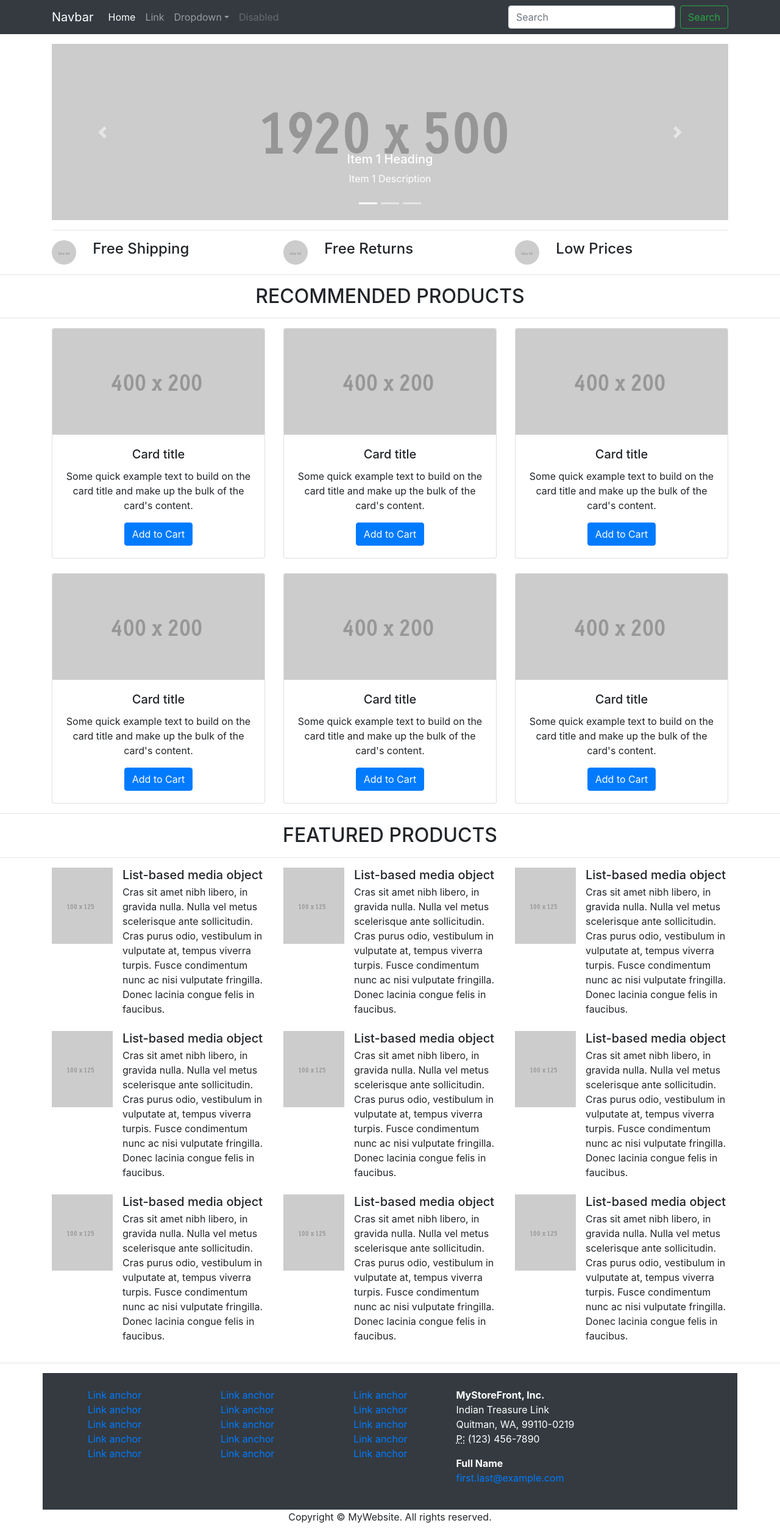
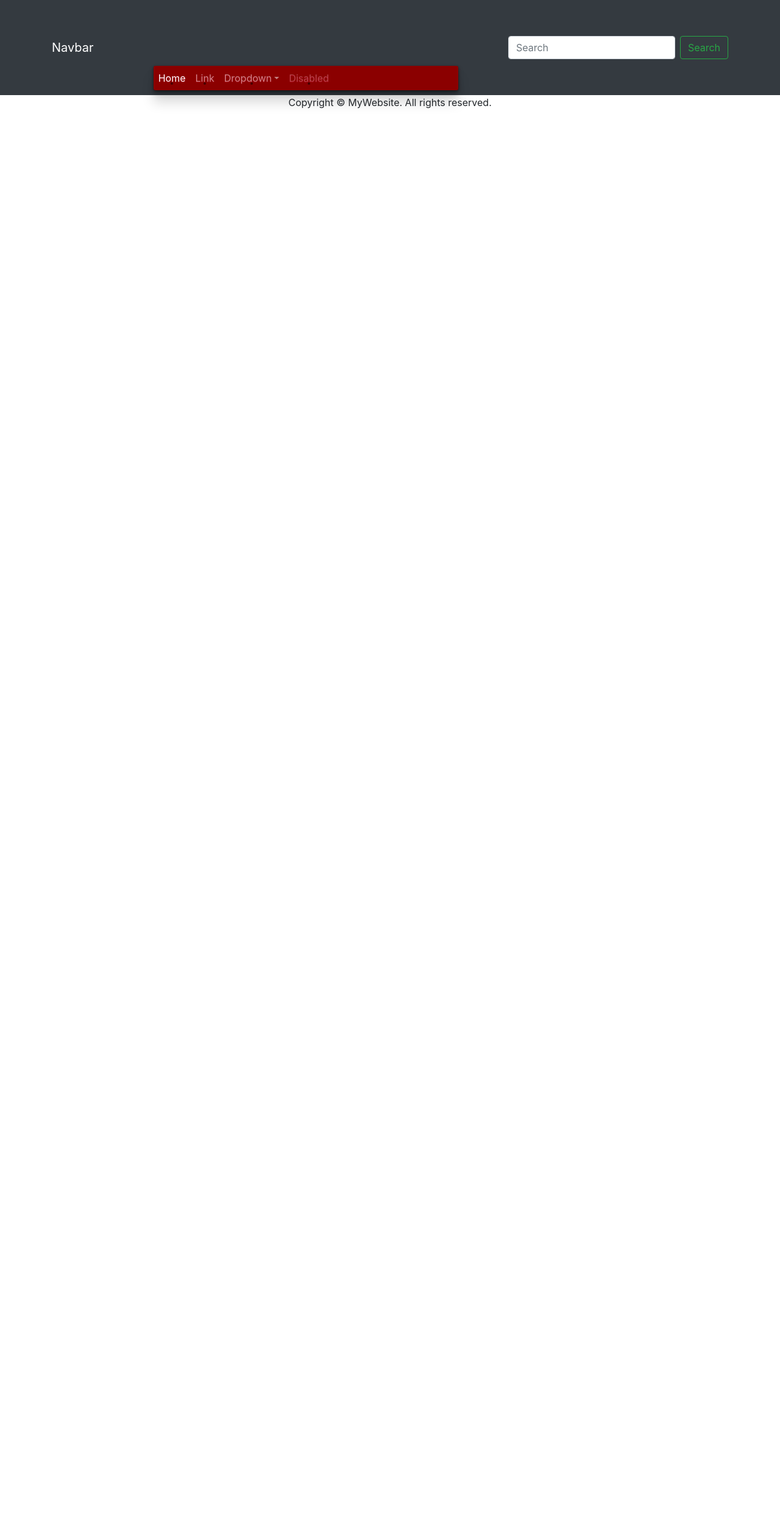
Before and after one commit to Araii22/korentin_cv, a PHP site: page /accueil.html in a window 1280 px wide. Shown: the whole page at 61% size. After the commit the page ends 178 px from the top, so only its background shows below. Run offline with PHP 8.4, Linux system fonts and the light colour scheme.

Commit message:
nettoyage de la page Accueil / renomer CV.css par Style.css

```diff
--- a/CV.php
+++ b/CV.php
@@ -3,7 +3,7 @@
 	<head>
 		<title> CV  Korentin Chaume </title>
 		<meta charset="UTF-8"/>
-		<link rel="stylesheet" type="text/css" href="CV.css">
+		<link rel="stylesheet" type="text/css" href="public/css/style.css">
 	</head>
 	<body class="background">
 
--- a/Formations.php
+++ b/Formations.php
@@ -3,7 +3,7 @@
 	<head>
 		<title> CV de Korentin Chaume </title>
 		<meta charset="UTF-8"/>
-		<link rel="stylesheet" type="text/css" href="CV.css">
+		<link rel="stylesheet" type="text/css" href="public/css/style.css">
 	</head>
 	<header>
 		<?php echo "<h1> CV de Korentin Chaume	</h1>";
--- a/accueil.html
+++ b/accueil.html
@@ -1,12 +1,13 @@
 <!DOCTYPE html>
-<html lang="en">
+<html lang="fr">
   <head>
     <meta charset="utf-8">
     <meta http-equiv="X-UA-Compatible" content="IE=edge">
     <meta name="viewport" content="width=device-width, initial-scale=1">
-    <title>Bootstrap eCommerce Page Template</title>
+    <title>Korentin Chaume</title>
     <!-- Bootstrap -->
     <link href="public/css/bootstrap-4.0.0.css" rel="stylesheet">
+	<link href="public/css/style.css" rel="stylesheet">
   </head>
   <body>
     <nav class="navbar navbar-expand-lg navbar-dark bg-dark">
@@ -43,278 +44,9 @@
         </div>
       </div>
     </nav>
-    <div class="container mt-3">
-      <div class="row">
-        <div class="col-12">
-          <div id="carouselExampleControls" class="carousel slide" data-ride="carousel">
-            <ol class="carousel-indicators">
-              <li data-target="#carouselExampleControls" data-slide-to="0" class="active"></li>
-              <li data-target="#carouselExampleControls" data-slide-to="1"></li>
-              <li data-target="#carouselExampleControls" data-slide-to="2"></li>
-            </ol>
-            <div class="carousel-inner">
-              <div class="carousel-item active">
-                <img class="d-block w-100" src="public/images/1920x500.gif" alt="First slide">
-                <div class="carousel-caption d-none d-md-block">
-                  <h5>Item 1 Heading</h5>
-                  <p>Item 1 Description</p>
-                </div>
-              </div>
-              <div class="carousel-item">
-                <img class="d-block w-100" src="public/images/1920x500.gif" alt="Second slide">
-                <div class="carousel-caption d-none d-md-block">
-                  <h5>Item 2 Heading</h5>
-                  <p>Item 2 Description</p>
-                </div>
-              </div>
-              <div class="carousel-item">
-                <img class="d-block w-100" src="public/images/1920x500.gif" alt="Third slide">
-                <div class="carousel-caption d-none d-md-block">
-                  <h5>Item 3 Heading</h5>
-                  <p>Item 3 Description</p>
-                </div>
-              </div>
-            </div>
-            <a class="carousel-control-prev" href="#carouselExampleControls" role="button" data-slide="prev">
-            <span class="carousel-control-prev-icon" aria-hidden="true"></span>
-            <span class="sr-only">Previous</span>
-            </a>
-            <a class="carousel-control-next" href="#carouselExampleControls" role="button" data-slide="next">
-            <span class="carousel-control-next-icon" aria-hidden="true"></span>
-            <span class="sr-only">Next</span>
-            </a>
-          </div>
-        </div>
-      </div>
-      <hr>
-    </div>
-    <div class="container">
-      <div class="row">
-        <div class="col-4">
-          <div class="row">
-            <div class="col-2"><img class="rounded-circle" alt="Free Shipping" src="public/images/40X40.gif"></div>
-            <div class="col-lg-6 col-10 ml-1">
-              <h4>Free Shipping</h4>
-            </div>
-          </div>
-        </div>
-        <div class="col-4">
-          <div class="row">
-            <div class="col-2"><img class="rounded-circle" alt="Free Shipping" src="public/images/40X40.gif"></div>
-            <div class="col-lg-6 col-10 ml-1">
-              <h4>Free Returns</h4>
-            </div>
-          </div>
-        </div>
-        <div class="col-4">
-          <div class="row">
-            <div class="col-2"><img class="rounded-circle" alt="Free Shipping" src="public/images/40X40.gif"></div>
-            <div class="col-lg-6 col-10 ml-1">
-              <h4>Low Prices</h4>
-            </div>
-          </div>
-        </div>
-      </div>
-    </div>
-    <hr>
-    <h2 class="text-center">RECOMMENDED PRODUCTS</h2>
-    <hr>
-    <div class="container">
-      <div class="row text-center">
-        <div class="col-md-4 pb-1 pb-md-0">
-          <div class="card">
-            <img class="card-img-top" src="public/images/400X200.gif" alt="Card image cap">
-            <div class="card-body">
-              <h5 class="card-title">Card title</h5>
-              <p class="card-text">Some quick example text to build on the card title and make up the bulk of the card's content.</p>
-              <a href="#" class="btn btn-primary">Add to Cart</a>
-            </div>
-          </div>
-        </div>
-        <div class="col-md-4 pb-1 pb-md-0">
-          <div class="card">
-            <img class="card-img-top" src="public/images/400X200.gif" alt="Card image cap">
-            <div class="card-body">
-              <h5 class="card-title">Card title</h5>
-              <p class="card-text">Some quick example text to build on the card title and make up the bulk of the card's content.</p>
-              <a href="#" class="btn btn-primary">Add to Cart</a>
-            </div>
-          </div>
-        </div>
-        <div class="col-md-4 pb-1 pb-md-0">
-          <div class="card">
-            <img class="card-img-top" src="public/images/400X200.gif" alt="Card image cap">
-            <div class="card-body">
-              <h5 class="card-title">Card title</h5>
-              <p class="card-text">Some quick example text to build on the card title and make up the bulk of the card's content.</p>
-              <a href="#" class="btn btn-primary">Add to Cart</a>
-            </div>
-          </div>
-        </div>
-      </div>
-      <div class="row text-center mt-4">
-        <div class="col-md-4 pb-1 pb-md-0">
-          <div class="card">
-            <img class="card-img-top" src="public/images/400X200.gif" alt="Card image cap">
-            <div class="card-body">
-              <h5 class="card-title">Card title</h5>
-              <p class="card-text">Some quick example text to build on the card title and make up the bulk of the card's content.</p>
-              <a href="#" class="btn btn-primary">Add to Cart</a>
-            </div>
-          </div>
-        </div>
-        <div class="col-md-4 pb-1 pb-md-0">
-          <div class="card">
-            <img class="card-img-top" src="public/images/400X200.gif" alt="Card image cap">
-            <div class="card-body">
-              <h5 class="card-title">Card title</h5>
-              <p class="card-text">Some quick example text to build on the card title and make up the bulk of the card's content.</p>
-              <a href="#" class="btn btn-primary">Add to Cart</a>
-            </div>
-          </div>
-        </div>
-        <div class="col-md-4 pb-1 pb-md-0">
-          <div class="card">
-            <img class="card-img-top" src="public/images/400X200.gif" alt="Card image cap">
-            <div class="card-body">
-              <h5 class="card-title">Card title</h5>
-              <p class="card-text">Some quick example text to build on the card title and make up the bulk of the card's content.</p>
-              <a href="#" class="btn btn-primary">Add to Cart</a>
-            </div>
-          </div>
-        </div>
-      </div>
-    </div>
-    <hr>
-    <h2 class="text-center">FEATURED PRODUCTS</h2>
-    <hr>
-    <div class="container">
-      <div class="row">
-        <div class="col-lg-4">
-          <ul class="list-unstyled">
-            <li class="media">
-              <img class="mr-3" src="public/images/100X125.gif" alt="Generic placeholder image">
-              <div class="media-body">
-                <h5 class="mt-0 mb-1">List-based media object</h5>
-                Cras sit amet nibh libero, in gravida nulla. Nulla vel metus scelerisque ante sollicitudin. Cras purus odio, vestibulum in vulputate at, tempus viverra turpis. Fusce condimentum nunc ac nisi vulputate fringilla. Donec lacinia congue felis in faucibus.
-              </div>
-            </li>
-            <li class="media my-4">
-              <img class="mr-3" src="public/images/100X125.gif" alt="Generic placeholder image">
-              <div class="media-body">
-                <h5 class="mt-0 mb-1">List-based media object</h5>
-                Cras sit amet nibh libero, in gravida nulla. Nulla vel metus scelerisque ante sollicitudin. Cras purus odio, vestibulum in vulputate at, tempus viverra turpis. Fusce condimentum nunc ac nisi vulputate fringilla. Donec lacinia congue felis in faucibus.
-              </div>
-            </li>
-            <li class="media">
-              <img class="mr-3" src="public/images/100X125.gif" alt="Generic placeholder image">
-              <div class="media-body">
-                <h5 class="mt-0 mb-1">List-based media object</h5>
-                Cras sit amet nibh libero, in gravida nulla. Nulla vel metus scelerisque ante sollicitudin. Cras purus odio, vestibulum in vulputate at, tempus viverra turpis. Fusce condimentum nunc ac nisi vulputate fringilla. Donec lacinia congue felis in faucibus.
-              </div>
-            </li>
-          </ul>
-        </div>
-        <div class="col-lg-4">
-          <ul class="list-unstyled">
-            <li class="media">
-              <img class="mr-3" src="public/images/100X125.gif" alt="Generic placeholder image">
-              <div class="media-body">
-                <h5 class="mt-0 mb-1">List-based media object</h5>
-                Cras sit amet nibh libero, in gravida nulla. Nulla vel metus scelerisque ante sollicitudin. Cras purus odio, vestibulum in vulputate at, tempus viverra turpis. Fusce condimentum nunc ac nisi vulputate fringilla. Donec lacinia congue felis in faucibus.
-              </div>
-            </li>
-            <li class="media my-4">
-              <img class="mr-3" src="public/images/100X125.gif" alt="Generic placeholder image">
-              <div class="media-body">
-                <h5 class="mt-0 mb-1">List-based media object</h5>
-                Cras sit amet nibh libero, in gravida nulla. Nulla vel metus scelerisque ante sollicitudin. Cras purus odio, vestibulum in vulputate at, tempus viverra turpis. Fusce condimentum nunc ac nisi vulputate fringilla. Donec lacinia congue felis in faucibus.
-              </div>
-            </li>
-            <li class="media">
-              <img class="mr-3" src="public/images/100X125.gif" alt="Generic placeholder image">
-              <div class="media-body">
-                <h5 class="mt-0 mb-1">List-based media object</h5>
-                Cras sit amet nibh libero, in gravida nulla. Nulla vel metus scelerisque ante sollicitudin. Cras purus odio, vestibulum in vulputate at, tempus viverra turpis. Fusce condimentum nunc ac nisi vulputate fringilla. Donec lacinia congue felis in faucibus.
-              </div>
-            </li>
-          </ul>
-        </div>
-        <div class="col-lg-4">
-          <ul class="list-unstyled">
-            <li class="media">
-              <img class="mr-3" src="public/images/100X125.gif" alt="Generic placeholder image">
-              <div class="media-body">
-                <h5 class="mt-0 mb-1">List-based media object</h5>
-                Cras sit amet nibh libero, in gravida nulla. Nulla vel metus scelerisque ante sollicitudin. Cras purus odio, vestibulum in vulputate at, tempus viverra turpis. Fusce condimentum nunc ac nisi vulputate fringilla. Donec lacinia congue felis in faucibus.
-              </div>
-            </li>
-            <li class="media my-4">
-              <img class="mr-3" src="public/images/100X125.gif" alt="Generic placeholder image">
-              <div class="media-body">
-                <h5 class="mt-0 mb-1">List-based media object</h5>
-                Cras sit amet nibh libero, in gravida nulla. Nulla vel metus scelerisque ante sollicitudin. Cras purus odio, vestibulum in vulputate at, tempus viverra turpis. Fusce condimentum nunc ac nisi vulputate fringilla. Donec lacinia congue felis in faucibus.
-              </div>
-            </li>
-            <li class="media">
-              <img class="mr-3" src="public/images/100X125.gif" alt="Generic placeholder image">
-              <div class="media-body">
-                <h5 class="mt-0 mb-1">List-based media object</h5>
-                Cras sit amet nibh libero, in gravida nulla. Nulla vel metus scelerisque ante sollicitudin. Cras purus odio, vestibulum in vulputate at, tempus viverra turpis. Fusce condimentum nunc ac nisi vulputate fringilla. Donec lacinia congue felis in faucibus.
-              </div>
-            </li>
-          </ul>
-        </div>
-      </div>
-    </div>
-    <hr>
-    <div class="container text-white bg-dark p-4">
-      <div class="row">
-        <div class="col-6 col-md-8 col-lg-7">
-          <div class="row text-center">
-            <div class="col-sm-6 col-md-4 col-lg-4 col-12">
-              <ul class="list-unstyled">
-                <li class="btn-link"> <a>Link anchor</a> </li>
-                <li class="btn-link"> <a>Link anchor</a> </li>
-                <li class="btn-link"> <a>Link anchor</a> </li>
-                <li class="btn-link"> <a>Link anchor</a> </li>
-                <li class="btn-link"> <a>Link anchor</a> </li>
-              </ul>
-            </div>
-            <div class="col-sm-6 col-md-4 col-lg-4 col-12">
-              <ul class="list-unstyled">
-                <li class="btn-link"> <a>Link anchor</a> </li>
-                <li class="btn-link"> <a>Link anchor</a> </li>
-                <li class="btn-link"> <a>Link anchor</a> </li>
-                <li class="btn-link"> <a>Link anchor</a> </li>
-                <li class="btn-link"> <a>Link anchor</a> </li>
-              </ul>
-            </div>
-            <div class="col-sm-6 col-md-4 col-lg-4 col-12">
-              <ul class="list-unstyled">
-                <li class="btn-link"> <a>Link anchor</a> </li>
-                <li class="btn-link"> <a>Link anchor</a> </li>
-                <li class="btn-link"> <a>Link anchor</a> </li>
-                <li class="btn-link"> <a>Link anchor</a> </li>
-                <li class="btn-link"> <a>Link anchor</a> </li>
-              </ul>
-            </div>
-          </div>
-        </div>
-        <div class="col-md-4 col-lg-5 col-6">
-          <address>
-            <strong>MyStoreFront, Inc.</strong><br>
-            Indian Treasure Link<br>
-            Quitman, WA, 99110-0219<br>
-            <abbr title="Phone">P:</abbr> (123) 456-7890
-          </address>
-          <address>
-            <strong>Full Name</strong><br>
-            <a href="mailto:#">first.last@example.com</a>
-          </address>
-        </div>
-      </div>
-    </div>
+
+
+
     <footer class="text-center">
       <div class="container">
         <div class="row">
@@ -325,9 +57,9 @@
       </div>
     </footer>
     <!-- jQuery (necessary for Bootstrap's JavaScript plugins) -->
-    <script src="js/jquery-3.2.1.min.js"></script>
+    <script async src="js/jquery-3.2.1.min.js"></script>
     <!-- Include all compiled plugins (below), or include individual files as needed -->
-    <script src="js/popper.min.js"></script>
-    <script src="js/bootstrap-4.0.0.js"></script>
+    <script async src="js/popper.min.js"></script>
+    <script async src="js/bootstrap-4.0.0.js"></script>
   </body>
 </html>
--- a/CV.css
+++ b/public/css/style.css
@@ -112,7 +112,7 @@
 .background {
 	margin:0;
 	padding:0;
-	background: url('public/imgs/background.jpg') no-repeat center fixed;
+	background: url('../imgs/background.jpg') no-repeat center fixed;
 	-webkit-background-size: cover;
 	background-size: cover;
 }
```
